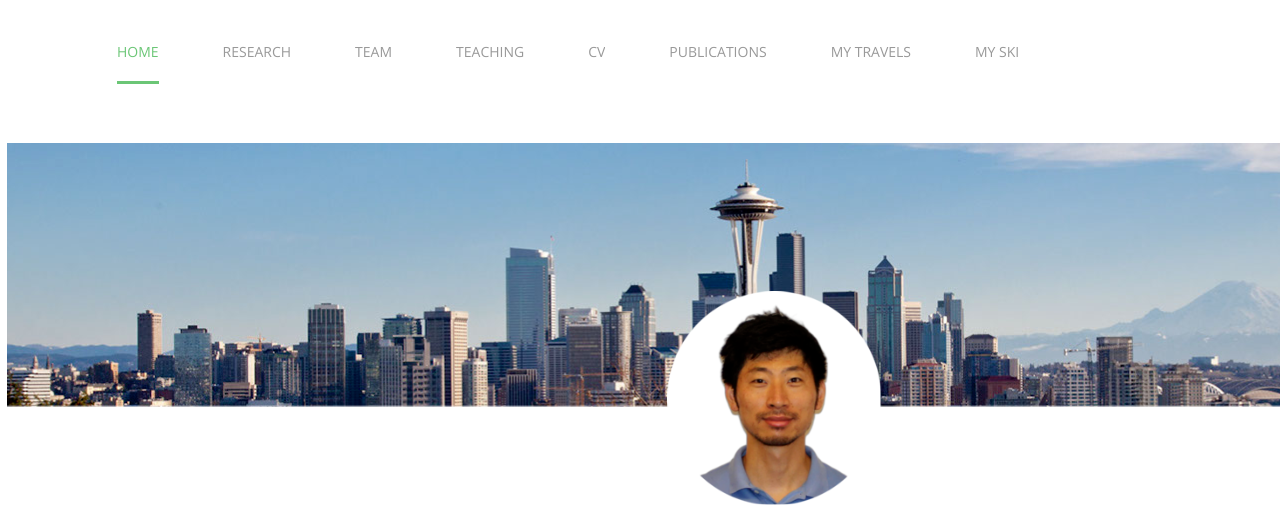
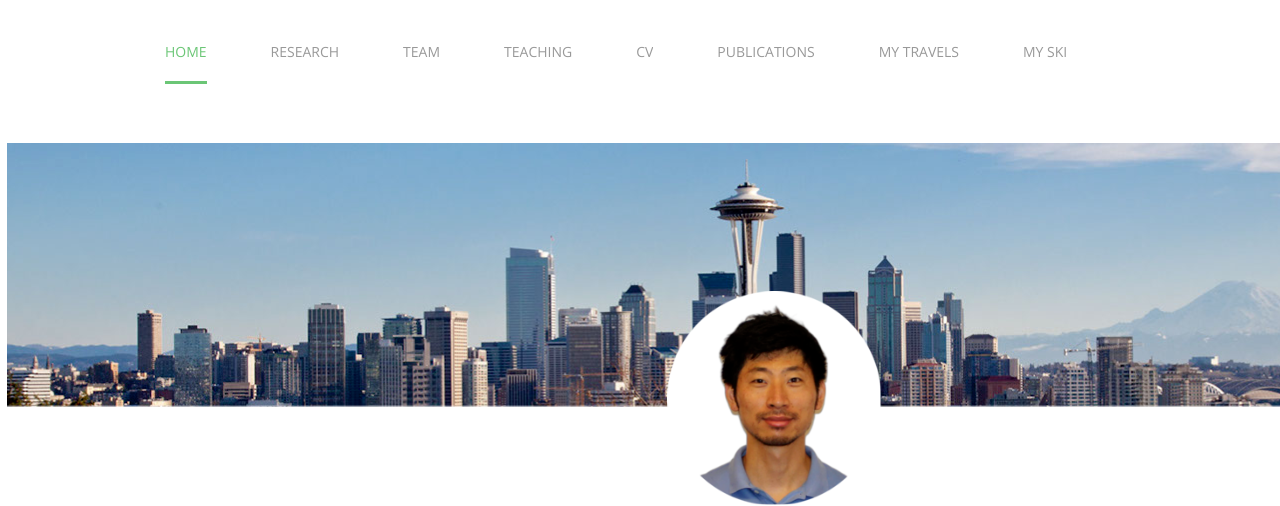
Before and after one commit to qhd-zhaoxin/qhd-zhaoxin.github.io, a plain HTML site: page index.html in a window 1280 px wide. Shown: the top 506 px of the page. Drawn offline with nearby package versions, Linux system fonts and the light colour scheme.

Commit message:
Update mystyle.css

```diff
--- a/css/mystyle.css
+++ b/css/mystyle.css
@@ -58,7 +58,7 @@ body a:hover{
 	padding:1em;
 }
 .navbar-nav {
-    margin: 0 0 0 0em;
+    margin: 0 0 0 3em;
 }
 .navbar-default .navbar-nav > .active > a, .navbar-default .navbar-nav > .active > a:hover, .navbar-default .navbar-nav > .active > a:focus {
     color: #6BC676;
```
